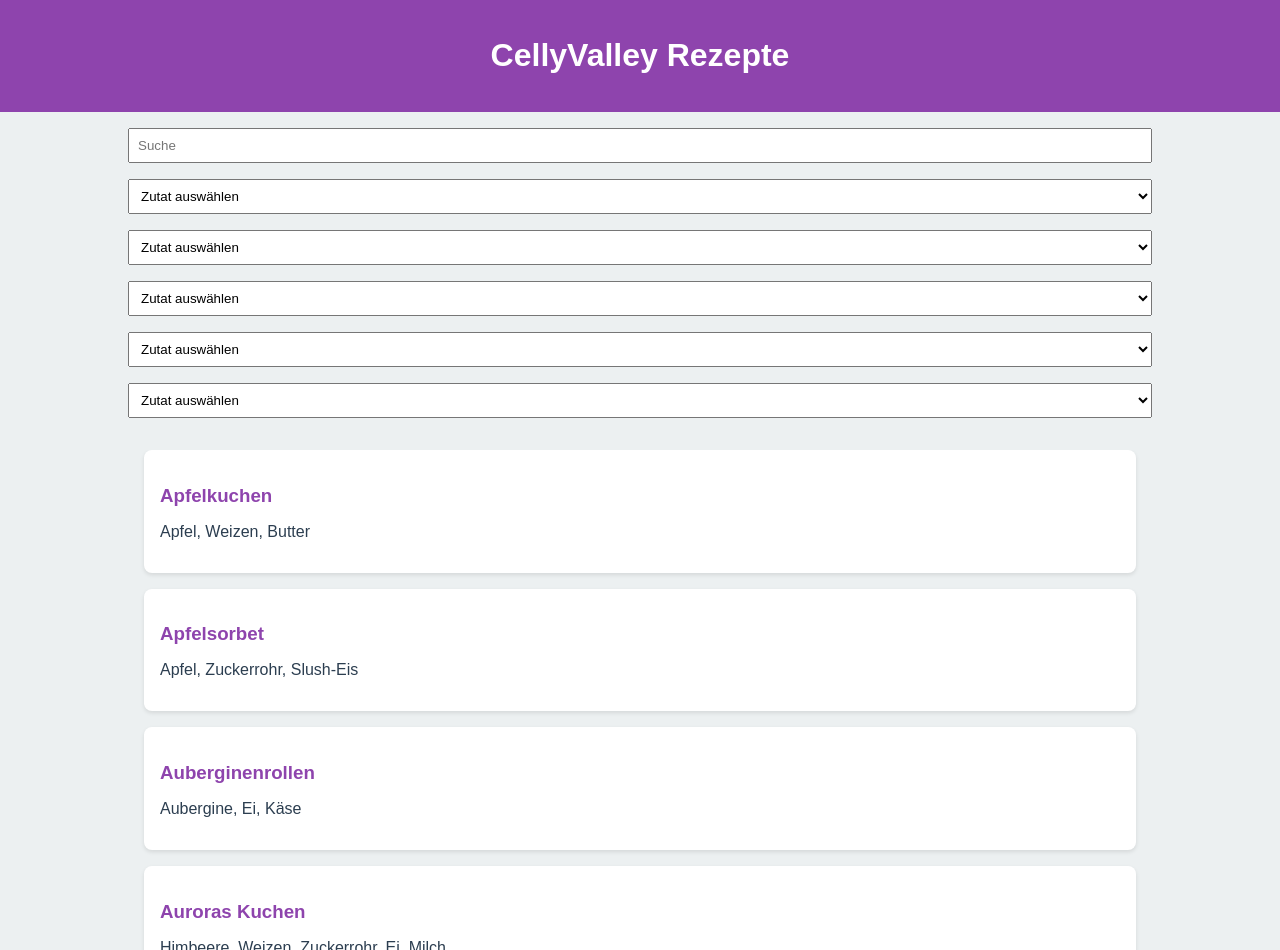
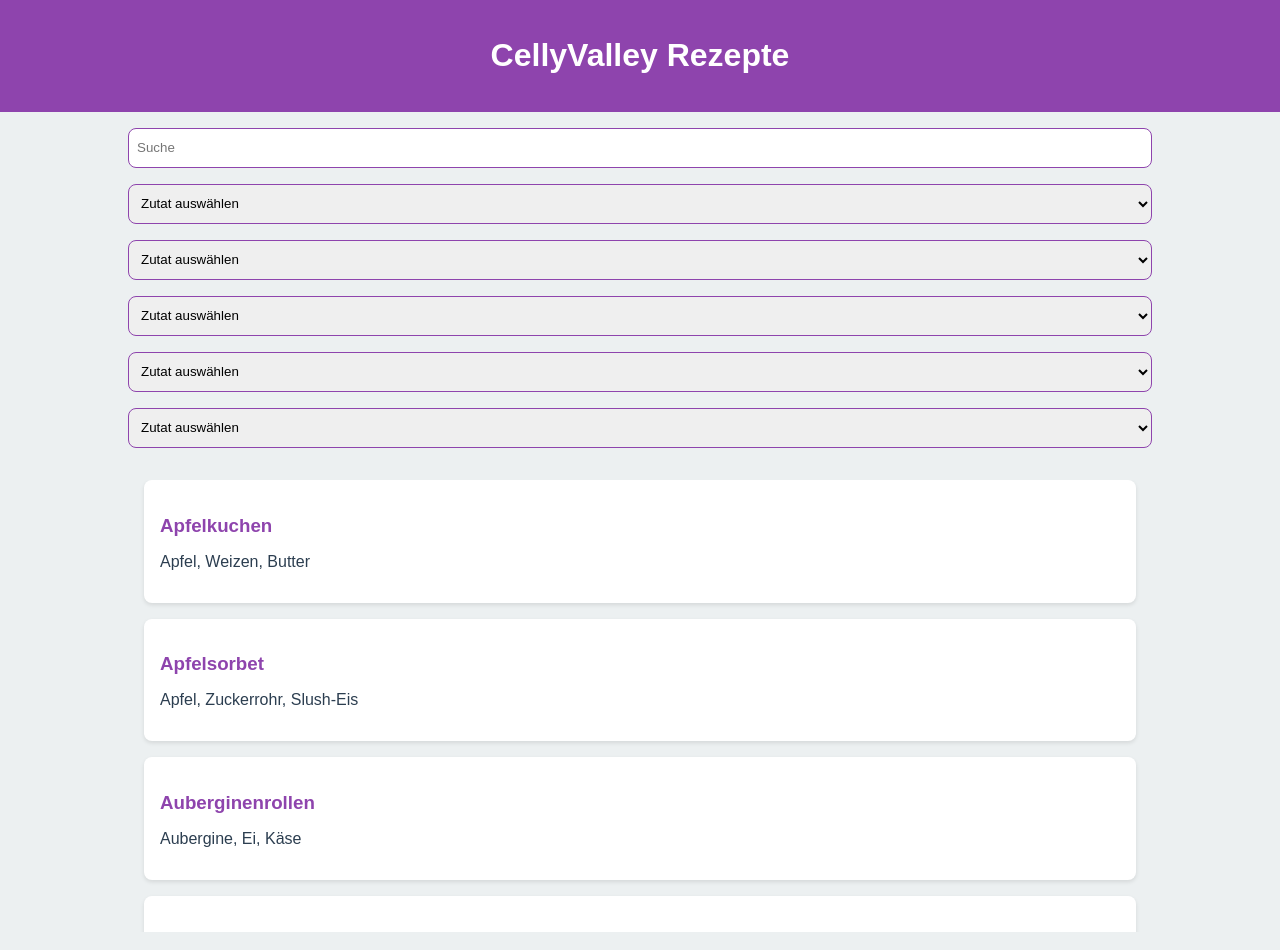
Before and after one commit to FRickReich/cellyvalley, a React (Vite) app: page / in a window 1280 px wide. Built offline with nearby package versions, Linux system fonts and the light colour scheme.

Commit message:
Fix height issue

```diff
--- a/src/App.scss
+++ b/src/App.scss
@@ -27,7 +27,7 @@ body {
   }
 
   &__container {
-    max-height: 500px;
+    max-height: calc(500px - 3rem);
     overflow-y: auto;
 
     ul {
@@ -58,6 +58,9 @@ select {
   padding: 0.5rem;
   margin-bottom: 1rem;
   box-sizing: border-box;
+  border-radius: 0.5rem;
+  border: 1px solid $primary-color;
+  height: 2.5rem;
 }
 
 // Media Query for larger screens (Desktop)
```
